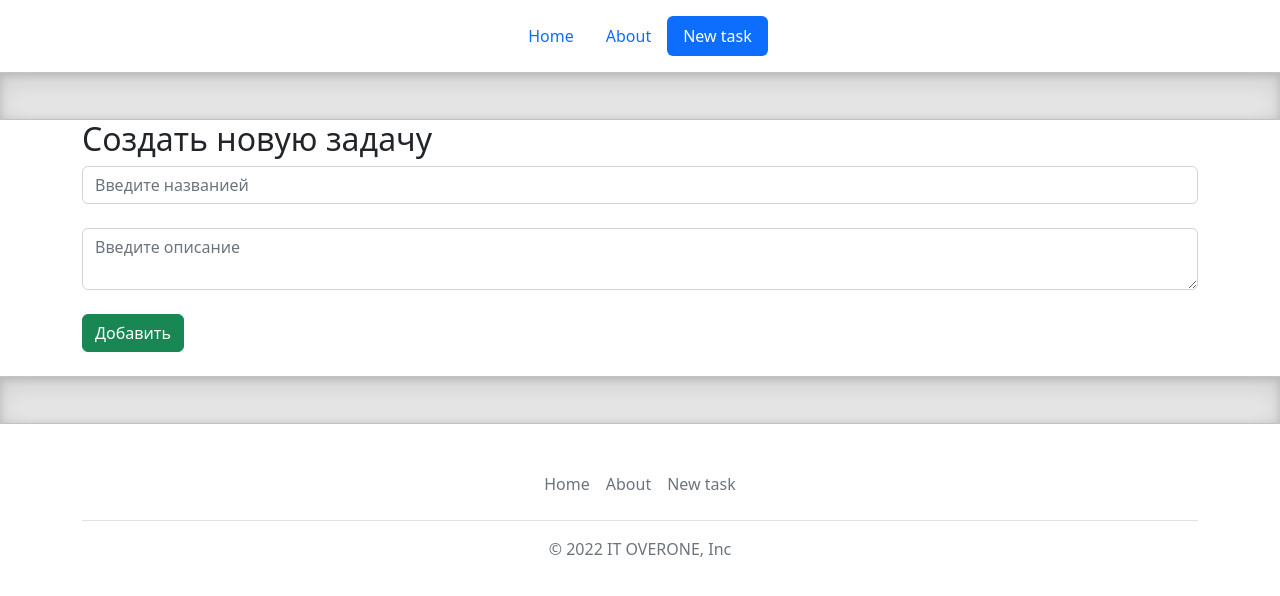
After one commit to artnazarchuk/Website, a Django app: page /create/ in a window 1280 px wide. The commit adds this page. Shown: the top 596 px of the page. Run offline with Django 4.2, Linux system fonts and the light colour scheme.

Commit message:
Adding create.html to template.

```diff
--- a/main/templates/main/about.html
+++ b/main/templates/main/about.html
@@ -7,6 +7,7 @@
 {% block header %}
 <li class="nav-item"><a href="{% url 'home' %}"  class="nav-link" aria-current="page">Home</a></li>
 <li class="nav-item"><a href="{% url 'about' %}" class="nav-link active">About</a></li>
+<li class="nav-item"><a href="{% url 'create' %}" class="nav-link">New task</a></li>
 {% endblock %}
 
 {% block content %}
--- a/main/templates/main/base.html
+++ b/main/templates/main/base.html
@@ -37,6 +37,7 @@
             <ul class="nav justify-content-center border-bottom pb-3 mb-3">
                 <li class="nav-item"><a href="{% url 'home' %}" class="nav-link px-2 text-muted">Home</a></li>
                 <li class="nav-item"><a href="{% url 'about' %}" class="nav-link px-2 text-muted">About</a></li>
+                <li class="nav-item"><a href="{% url 'create' %}" class="nav-link px-2 text-muted">New task</a></li>
             </ul>
             <p class="text-center text-muted">© 2022 IT OVERONE, Inc</p>
         </footer>
--- /dev/null
+++ b/main/templates/main/create.html
@@ -0,0 +1,22 @@
+{% extends 'main/base.html' %}
+
+{% block title %}
+Добавить задачу
+{% endblock %}
+
+{% block header %}
+    <li class="nav-item"><a href="{% url 'home' %}"  class="nav-link" aria-current="page">Home</a></li>
+    <li class="nav-item"><a href="{% url 'about' %}" class="nav-link">About</a></li>
+    <li class="nav-item"><a href="{% url 'create' %}" class="nav-link active">New task</a></li>
+{% endblock %}
+
+{% block content %}
+    <div class="container">
+        <h2>Создать новую задачу</h2>
+        <form method="post">
+            <input type="text" placeholder="Введите названией" class="form-control"> <br>
+            <textarea placeholder="Введите описание" class="form-control"></textarea> <br>
+            <button type="submit" class="btn btn-success">Добавить</button> <br> <br>
+        </form>
+    </div>
+{% endblock %}
--- a/main/urls.py
+++ b/main/urls.py
@@ -4,4 +4,5 @@ from . import views
 urlpatterns = [
     path('', views.index, name='home'),
     path('about/', views.about, name='about'),
+    path('create/', views.create, name='create'),
 ]
--- a/main/views.py
+++ b/main/views.py
@@ -3,8 +3,11 @@ from django.http import HttpResponse
 from .models import Main_model
 
 def index(request):
-    main_models = Main_model.objects.all()
+    main_models = Main_model.objects.order_by('id')
     return render(request, 'main/index.html', {'title': 'Главная страница', 'main_models': main_models})
 
 def about(request):
     return render(request, 'main/about.html')
+
+def create(request):
+    return render(request, 'main/create.html')
```
Also changed, not shown: main/templates/main/index.html (+5 -2 lines).
